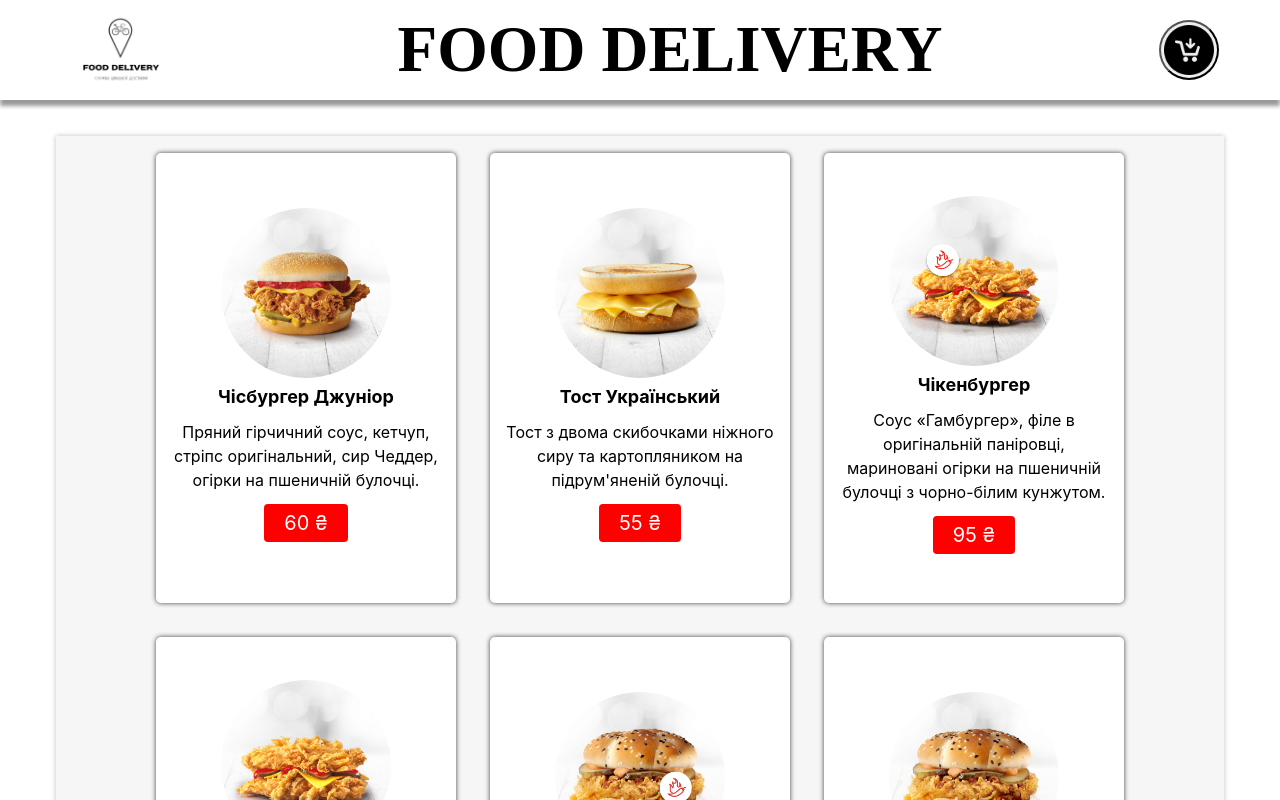
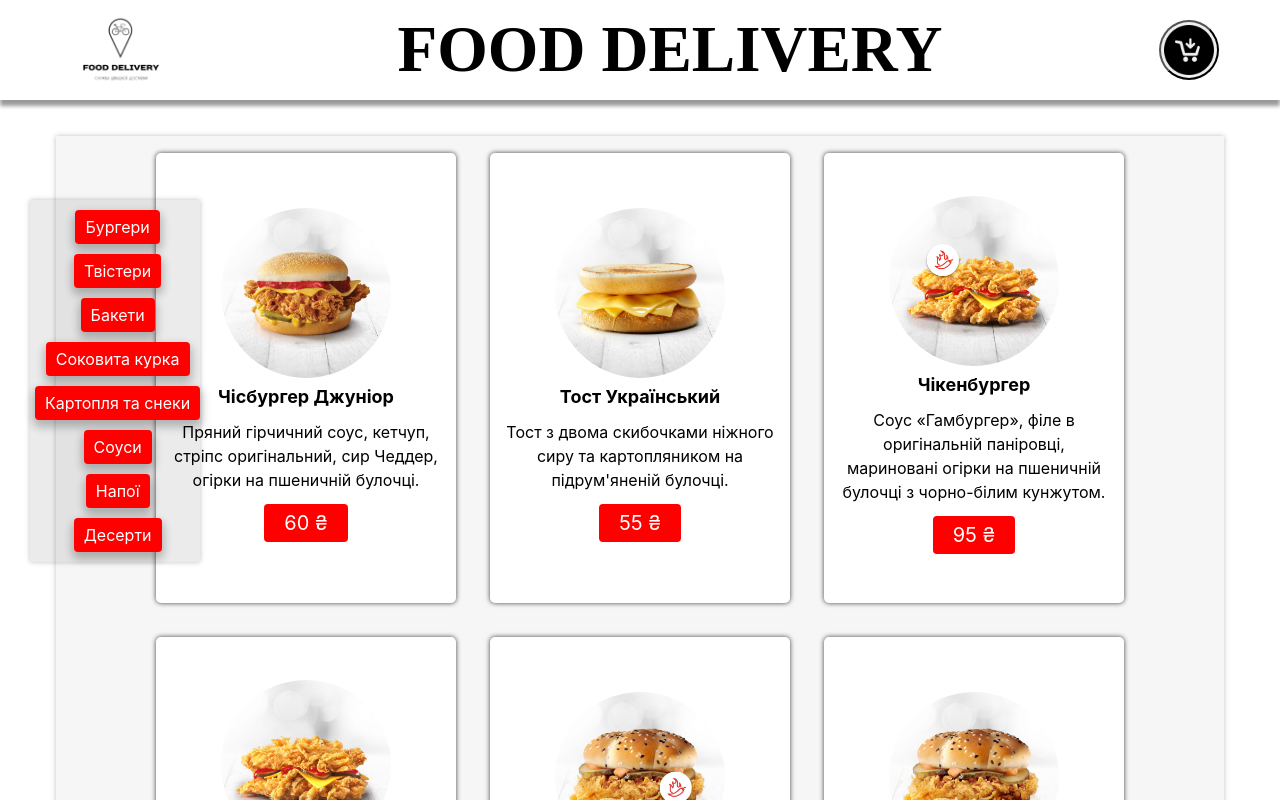
Before and after one commit to CrocodileGenna/clone_dostavka, a React (Create React App) app: page /clone_dostavka/KFC in a window 1280 px wide. Shown: the top 800 px of the page. Built offline with nearby package versions, Linux system fonts and the light colour scheme.

Commit message:
test title menu

```diff
--- a/src/components/Menu/Menu.jsx
+++ b/src/components/Menu/Menu.jsx
@@ -2,12 +2,12 @@
 import { OneCard } from './OneCard';
 import { MenuStyled } from './styled/Menu.styled';
 // import { MenuStyled, TitleMenu, OnePosition, Link } from './styled/Menu.styled';
-// import { TitleMenu } from './TitleMenu';
+import { TitleMenu } from './TitleMenu';
 
 export function Menu({ prop }) {
   return (
     <div>
-      {/* <TitleMenu props={prop} /> */}
+      <TitleMenu props={prop} />
       <MenuStyled>
         {prop.map(props => {
           return (
```
